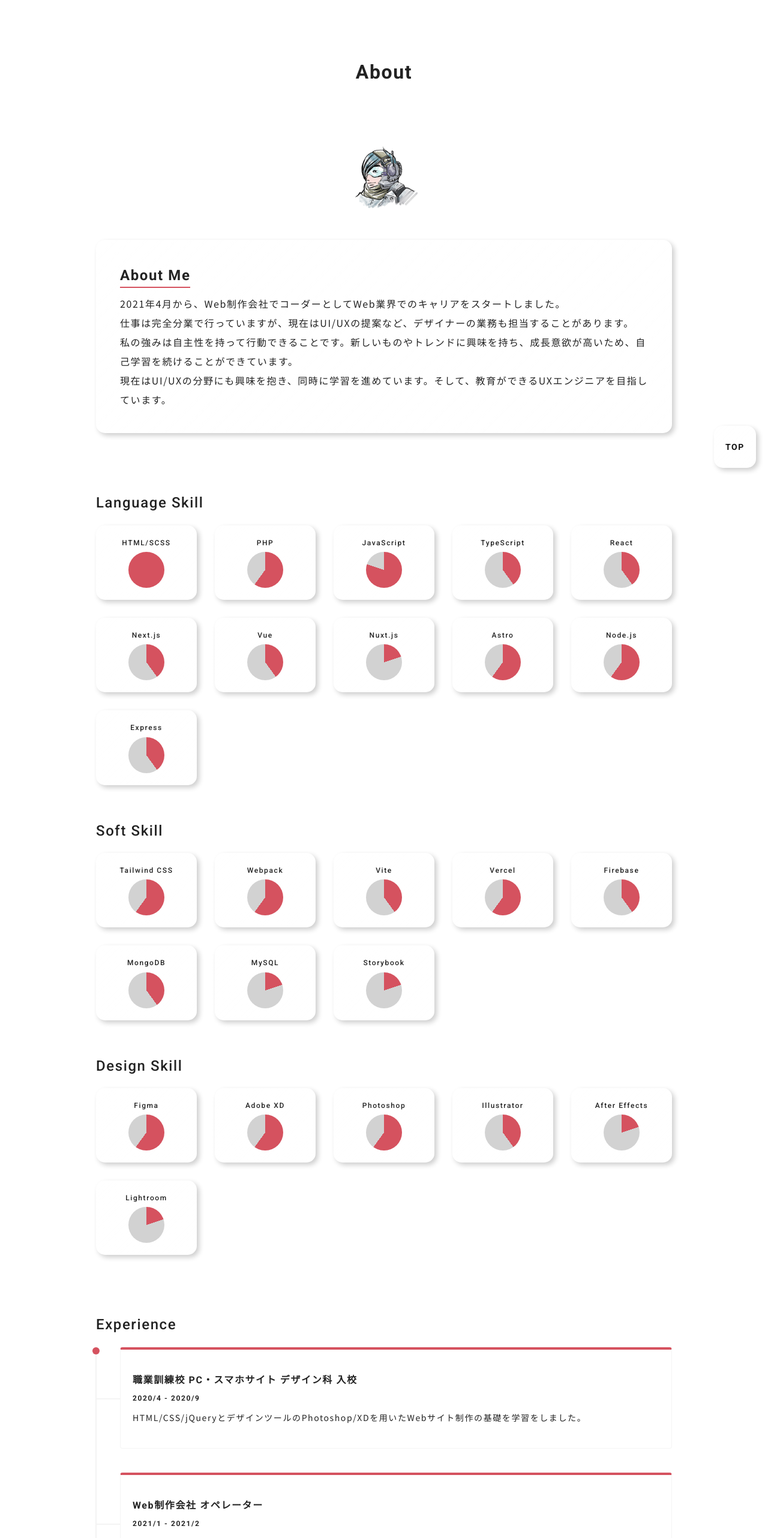
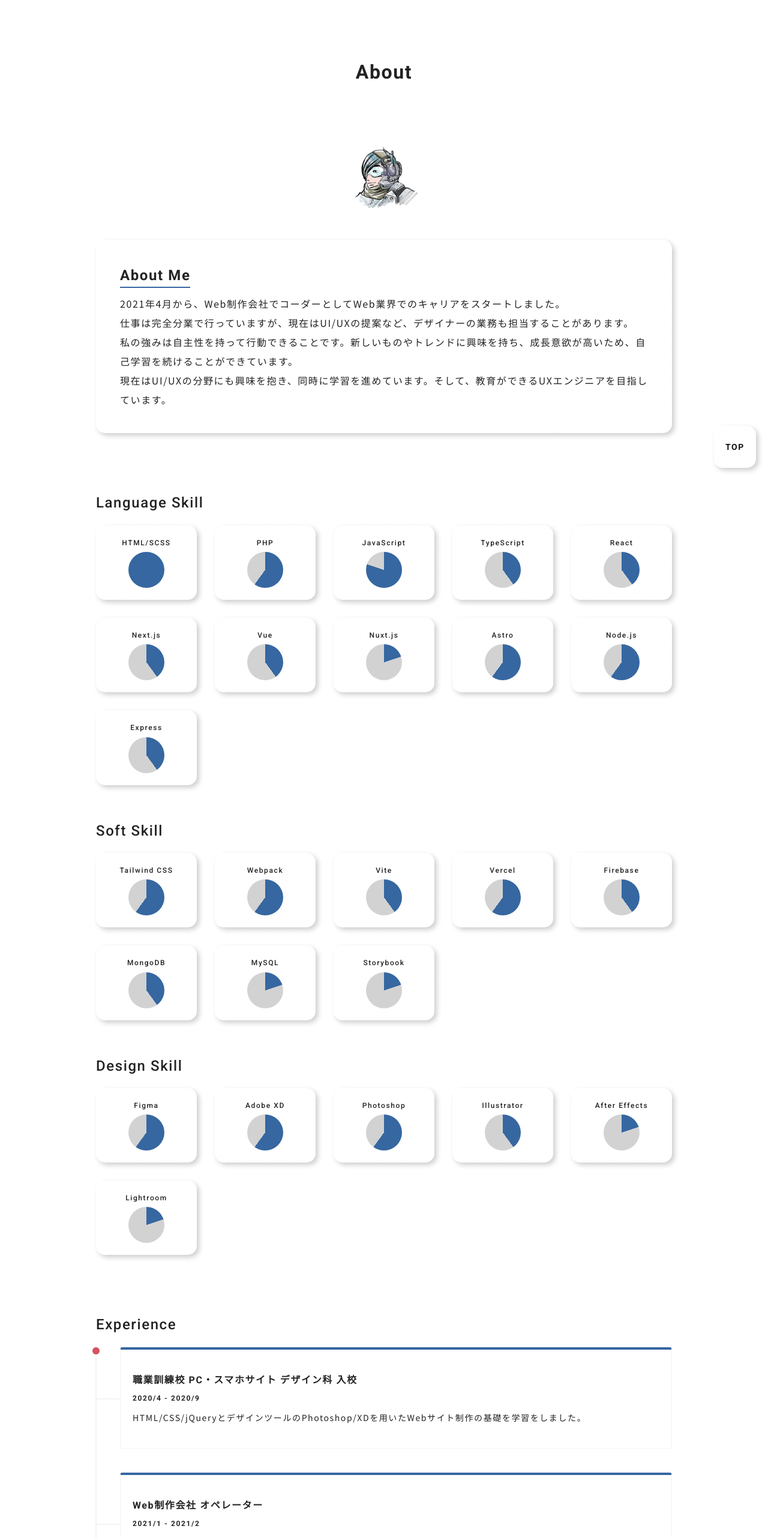
Before and after one commit to yuyuyusan/re-portfolio, a Next.js app: page /about in a window 1280 px wide. Shown: the top 2564 px of the page at 60% size. Built offline with nearby package versions, Linux system fonts and the light colour scheme.

Commit message:
[update] aboutページ修正

```diff
--- a/src/app/_components/ExperienceList/index.module.scss
+++ b/src/app/_components/ExperienceList/index.module.scss
@@ -67,7 +67,7 @@
   padding: 40px 20px;
   border: 1px solid map-get($colors, gray01);
   border-radius: 4px;
-  border-top: 4px solid map-get($colors, red01);
+  border-top: 4px solid map-get($colors, navy01);
   .title {
     margin-bottom: 10px;
     @include fontEn($size: 16px, $weight: bold);
--- a/src/app/_components/Skills/index.tsx
+++ b/src/app/_components/Skills/index.tsx
@@ -46,7 +46,7 @@ function SkillCircle({ num }: { num: number }) {
     const gradientStart = 0;
     const gradientEnd = (level / 5) * 100;
     return {
-      backgroundImage: `conic-gradient(#d5525f ${gradientStart}% ${gradientEnd}%, #d2d2d2 ${gradientEnd}% 100%)`,
+      backgroundImage: `conic-gradient(#3667a0 ${gradientStart}% ${gradientEnd}%, #d2d2d2 ${gradientEnd}% 100%)`,
     };
   };
   let levelText;
--- a/src/app/about/index.module.scss
+++ b/src/app/about/index.module.scss
@@ -31,7 +31,7 @@
   .defTitle {
     width: fit-content;
     margin-bottom: 10px;
-    border-bottom: 2px solid map-get($colors, red01);
+    border-bottom: 2px solid map-get($colors, navy01);
     @include fontEn($size: 24px, $weight: bold);
     @include mq(sp) {
       @include fontEn($size: 20px, $weight: bold);
```
